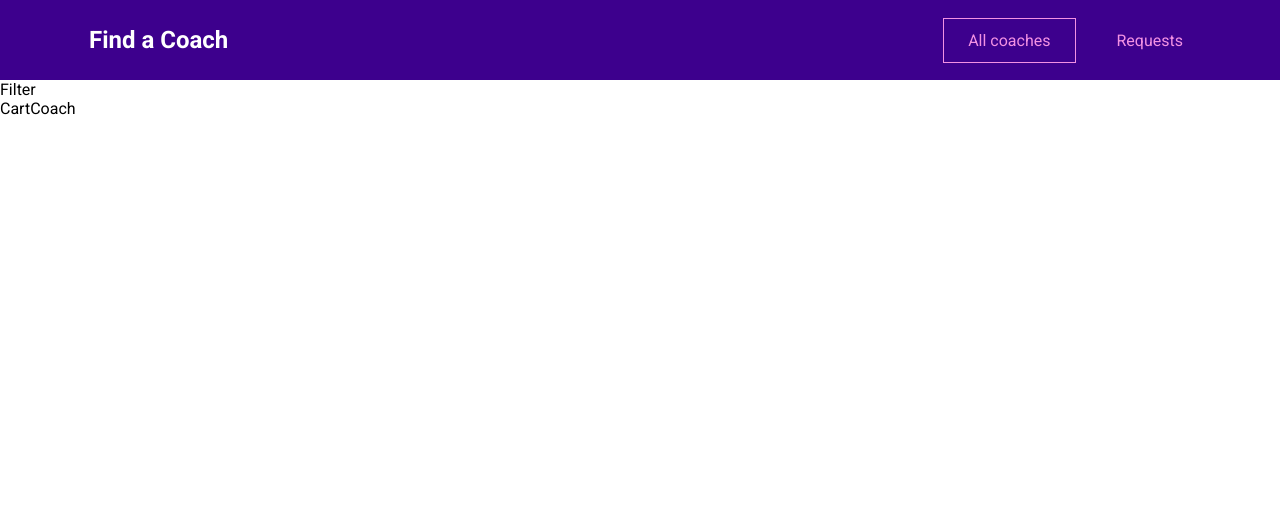
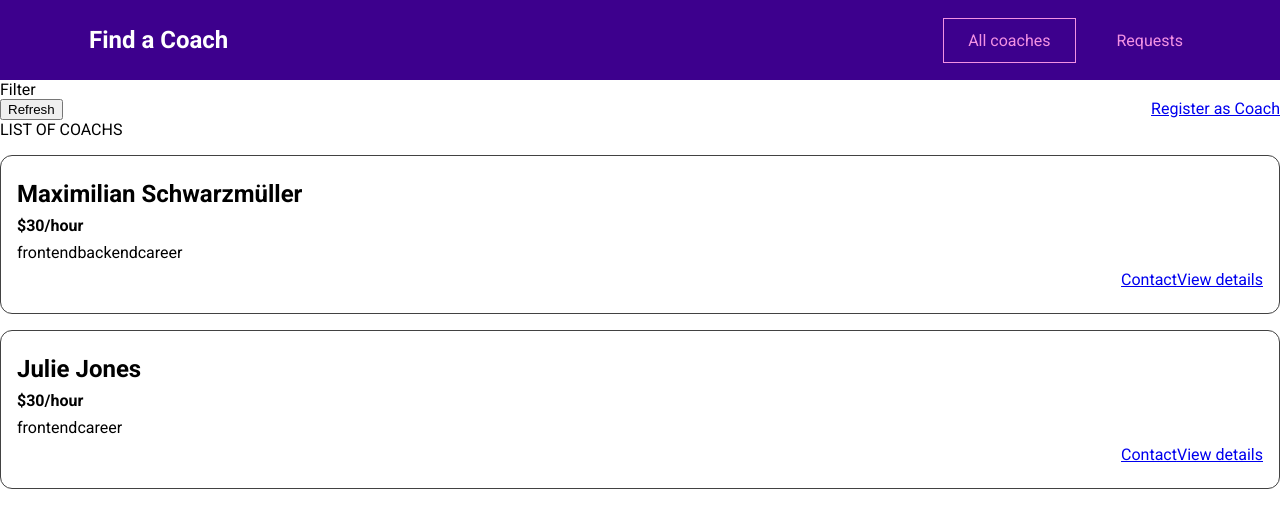
Before and after one commit to mauricio-luan/vue-course-final_project, a Vue app: page /coaches in a window 1280 px wide. Shown: the top 528 px of the page. Built offline with nearby package versions, Linux system fonts and the light colour scheme.

Commit message:
feat: a lot of things ahuehauhru

```diff
--- /dev/null
+++ b/src/components/coaches/CoachItem.vue
@@ -0,0 +1,62 @@
+<template>
+  <li>
+    <h3>{{ fullName }}</h3>
+    <h4>${{ rate }}/hour</h4>
+    <div>
+      <span v-for="area in areas" :key="area">
+        {{ area }}
+      </span>
+    </div>
+    <div class="actions">
+      <router-link :to="coachContactUrl">Contact</router-link>
+      <router-link :to="coachDetailsUrl">View details</router-link>
+    </div>
+  </li>
+</template>
+
+<script>
+export default {
+  props: ['id', 'firstName', 'lastName', 'rate', 'areas'],
+
+  computed: {
+    fullName() {
+      return `${this.firstName} ${this.lastName}`
+    },
+
+    coachContactUrl() {
+      return { name: 'coach-contact', params: { id: this.id } }
+    },
+
+    coachDetailsUrl() {
+      return { name: 'coach-detail', params: { id: this.id } }
+    },
+  },
+}
+</script>
+
+<style scoped>
+li {
+  margin: 1rem 0;
+  border: 1px solid #424242;
+  border-radius: 12px;
+  padding: 1rem;
+}
+
+h3 {
+  font-size: 1.5rem;
+}
+
+h3,
+h4 {
+  margin: 0.5rem 0;
+}
+
+div {
+  margin: 0.5rem 0;
+}
+
+.actions {
+  display: flex;
+  justify-content: flex-end;
+}
+</style>
--- a/src/pages/coaches/CoachDetail.vue
+++ b/src/pages/coaches/CoachDetail.vue
@@ -1,5 +1,8 @@
-<template lang="">
-  <div></div>
+<template>
+  DETAILS FOR COACH
+  <router-link to="/coaches/c1/contact">Contact</router-link>
+
+  <router-view></router-view>
 </template>
 <script>
 export default {}
--- a/src/pages/coaches/CoachRegister.vue
+++ b/src/pages/coaches/CoachRegister.vue
@@ -0,0 +1 @@
+<template>REGISTER</template>
--- a/src/pages/coaches/CoachesList.vue
+++ b/src/pages/coaches/CoachesList.vue
@@ -1,5 +1,52 @@
 <template>
   <section>Filter</section>
 
-  <section>CartCoach</section>
+  <section>
+    <div class="controls">
+      <button>Refresh</button>
+      <router-link :to="{ name: 'coach-register' }">Register as Coach</router-link>
+    </div>
+
+    <ul v-if="hasCoaches">
+      LIST OF COACHS
+      <CoachItem
+        v-for="coach in getAllCoaches"
+        :key="coach.id"
+        :id="coach.id"
+        :first-name="coach.firstName"
+        :last-name="coach.lastName"
+        :rate="coach.hourlyRate"
+        :areas="coach.areas"
+      >
+      </CoachItem>
+    </ul>
+
+    <h3 v-else>No coaches found</h3>
+  </section>
 </template>
+
+<script>
+import { mapGetters } from 'vuex'
+import CoachItem from '@/components/coaches/CoachItem.vue'
+
+export default {
+  components: { CoachItem },
+
+  computed: {
+    ...mapGetters('coaches', ['getAllCoaches', 'hasCoaches']),
+  },
+}
+</script>
+
+<style scoped>
+ul {
+  list-style: none;
+  margin: 0;
+  padding: 0;
+}
+
+.controls {
+  display: flex;
+  justify-content: space-between;
+}
+</style>
--- a/src/pages/requests/ContactCoach.vue
+++ b/src/pages/requests/ContactCoach.vue
@@ -1,6 +1,4 @@
-<template lang="">
-  <div></div>
-</template>
+<template>COACH CONTACT</template>
 <script>
 export default {}
 </script>
--- a/src/store/index.js
+++ b/src/store/index.js
@@ -1,7 +1,12 @@
 import { createStore } from 'vuex'
+import coaches from './modules/coaches'
+import requests from './modules/requests'
 
 const store = createStore({
-  modules: {},
+  modules: {
+    coaches,
+    requests,
+  },
 })
 
 export default store
--- /dev/null
+++ b/src/store/modules/coaches.js
@@ -0,0 +1,40 @@
+export default {
+  namespaced: true,
+
+  state: {
+    coaches: [
+      {
+        id: 'c1',
+        firstName: 'Maximilian',
+        lastName: 'Schwarzmüller',
+        areas: ['frontend', 'backend', 'career'],
+        description:
+          "I'm Maximilian and I've worked as a freelance web developer for years. Let me help you become a developer as well!",
+        hourlyRate: 30,
+      },
+      {
+        id: 'c2',
+        firstName: 'Julie',
+        lastName: 'Jones',
+        areas: ['frontend', 'career'],
+        description:
+          'I am Julie and as a senior developer in a big tech company, I can help you get your first job or progress in your current role.',
+        hourlyRate: 30,
+      },
+    ],
+  },
+
+  mutations: {},
+
+  actions: {},
+
+  getters: {
+    getAllCoaches(state) {
+      return state.coaches
+    },
+
+    hasCoaches(state) {
+      return state.coaches && state.coaches.length > 0
+    },
+  },
+}
--- /dev/null
+++ b/src/store/modules/requests.js
@@ -0,0 +1,7 @@
+export default {
+  namespaced: true,
+  state: {},
+  mutations: {},
+  actions: {},
+  getters: {},
+}
```
